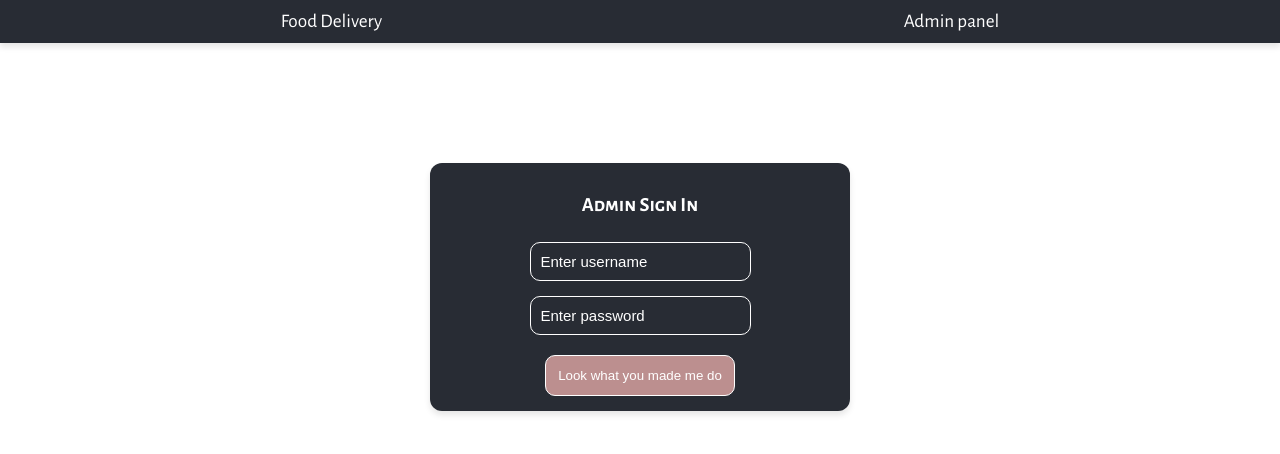
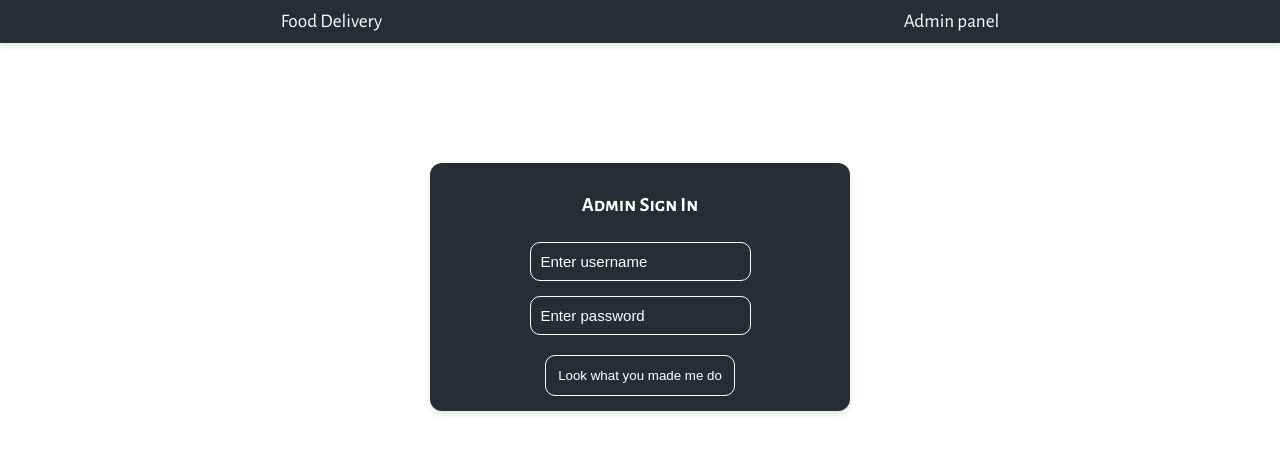
Before and after one commit to Tane4ka170/FoodDeliveryAppReact, a React (Create React App) app: page /admin in a window 1280 px wide. Shown: the top 454 px of the page. Built offline with nearby package versions, Linux system fonts and the light colour scheme.

Commit message:
Updated Button component with bgColor and label props

```diff
--- a/src/components/UI/button.tsx
+++ b/src/components/UI/button.tsx
@@ -1,12 +1,18 @@
 import React from "react";
 
-const Button: React.FC<{ children?: any; color: string }> = (props) => {
+const Button: React.FC<{
+  children?: any;
+  color: string;
+  bgColor?: string;
+  label?: string;
+}> = (props) => {
   const colorScheme = props.color;
+  const backgroundColor = props.bgColor;
   return (
     <React.Fragment>
       <button
         style={{
-          backgroundColor: "rosybrown",
+          background: backgroundColor,
           padding: 12,
           border: `1px solid ${colorScheme}`,
           borderRadius: 10,
```
